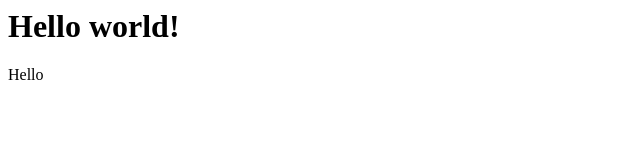
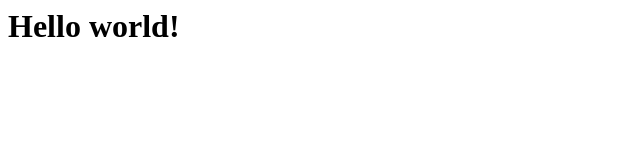
Before and after one commit to catostore/catostore.github.io, a plain HTML site: page index.html in a window 1280 px wide. Shown: the full height of the page, 0-640 px from the left. Drawn offline with Linux system fonts and the light colour scheme.

Commit message:
Update index.html

```diff
--- a/index.html
+++ b/index.html
@@ -1,4 +1,3 @@
 <html>
 <h1>Hello world!</h1>
 </html>
-<html><p>Hello<p></html>
```
